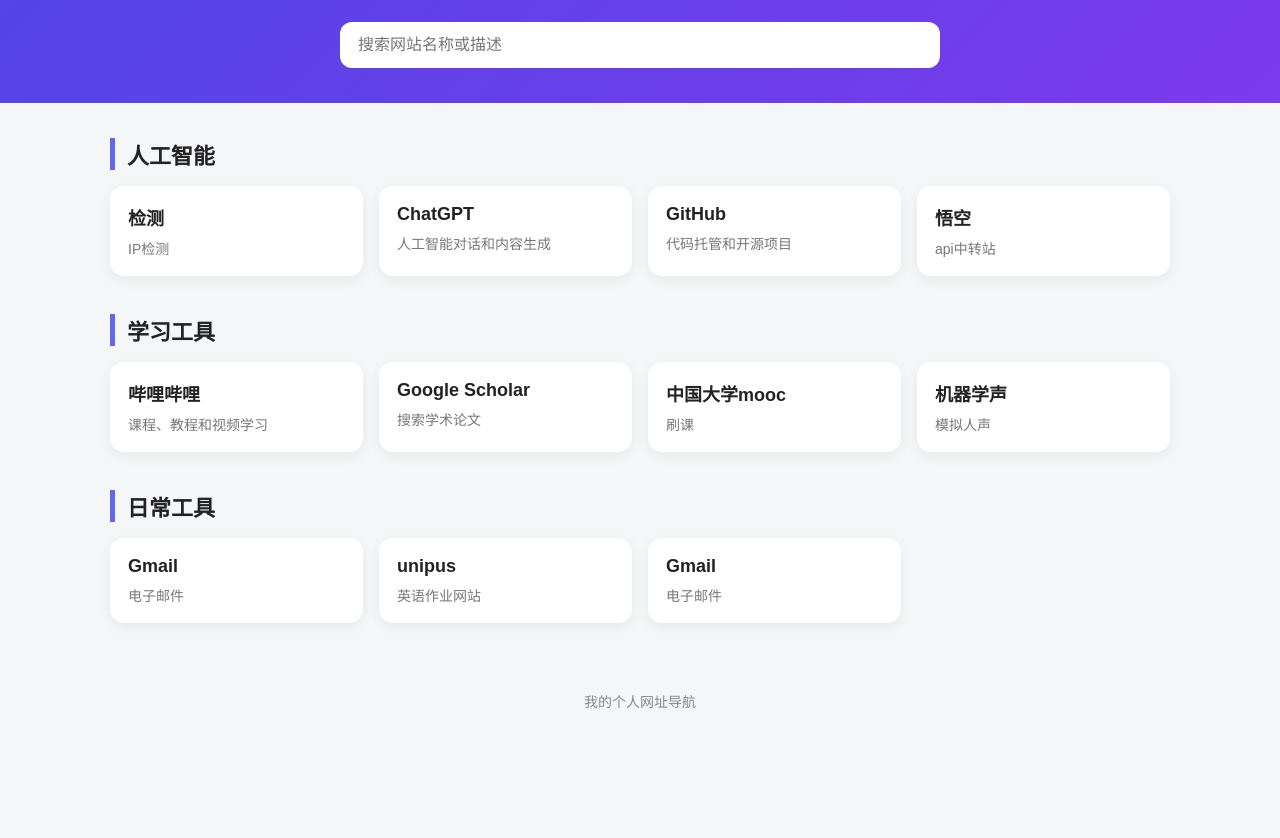
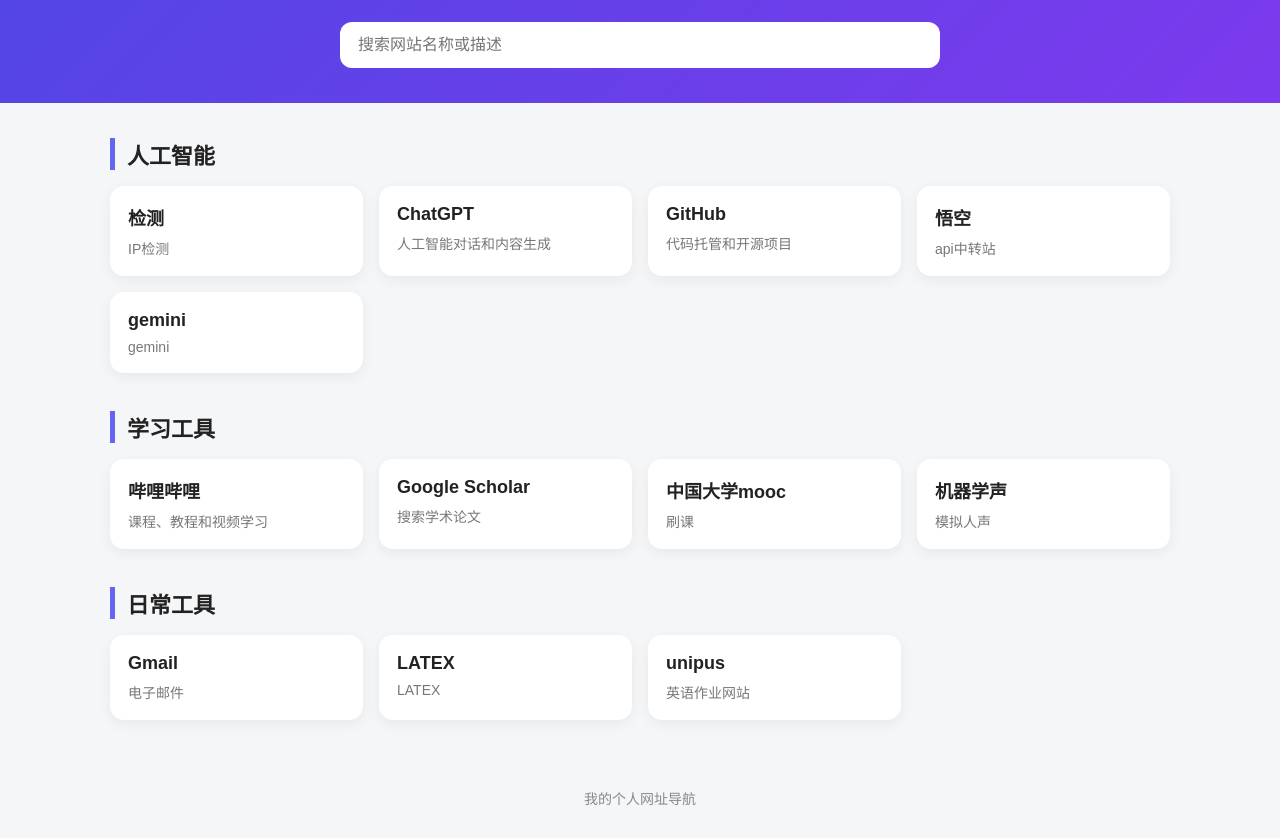
Before and after one commit to caligraphy20-maker/-, a plain HTML site: page index.html in a window 1280 px wide. Shown: the part 149-987 px from the top of the page. Before the commit the page ends 890 px from the top, so only its background shows below. Drawn offline with Linux system fonts and the light colour scheme.

Commit message:
Refactor index.html with updated content and links

```diff
--- a/index.html
+++ b/index.html
@@ -163,6 +163,14 @@
         <p>api中转站</p>
       </a>
 
+      <a class="link-card"
+         href="https://gemini.google.com/u/1/app?utm_source=app_launcher&utm_medium=owned&utm_campaign=base_all"
+         target="_blank">
+        <h3>gemini</h3>
+        <p>gemini</p>
+      </a>
+
+
     </div>
   </section>
 
@@ -218,19 +226,19 @@
       </a>
 
       <a class="link-card"
+         href="https://www.overleaf.com/project"
+         target="_blank">
+        <h3>LATEX</h3>
+        <p>	LATEX</p>
+      </a>
+
+
+      <a class="link-card"
          href="https://sso.unipus.cn/sso/login?service=https%3A%2F%2Fitestcloud.unipus.cn%2Futest%2Fitest%2Flogin%3F_rp%3D%252Fitest%252Fs%252Fexam"
          target="_blank">
         <h3>unipus</h3>
         <p>英语作业网站</p>
       </a>
-
-      <a class="link-card"
-         href="https://mail.google.com"
-         target="_blank">
-        <h3>Gmail</h3>
-        <p>电子邮件</p>
-      </a>
-
 
     </div>
   </section>
```
